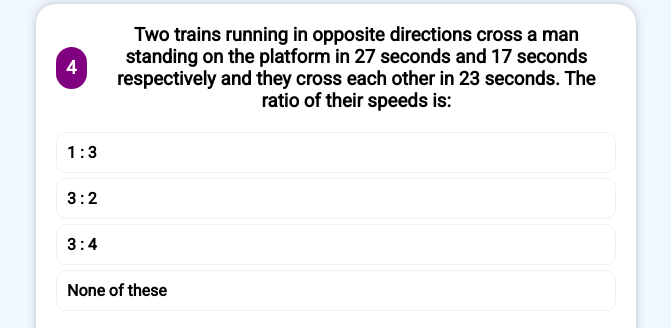
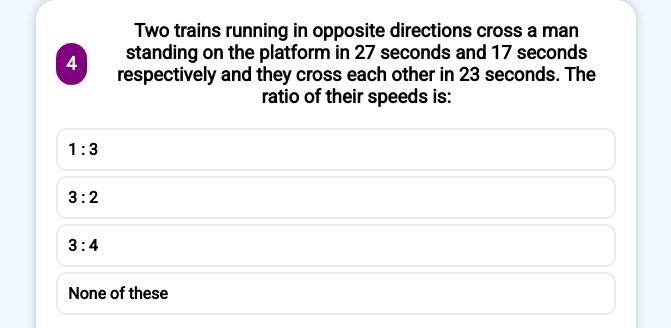
Before and after one commit to akram6t/quizdemo, a plain HTML site: page index.html in a window 1280 px wide. Shown: the part 165-493 px from the top of the page, without its empty margins (304-975 px from the left). Drawn offline with Linux system fonts and the light colour scheme.

Commit message:
initial commit

```diff
--- a/utils.css
+++ b/utils.css
@@ -41,7 +41,7 @@
     margin-top: 5px;
     border-radius: 10px;
     font-weight: bold;
-    border: 1px solid #f1f1f1;
+    border: 2px solid #ebebeb;
 }
 
 details{
```
